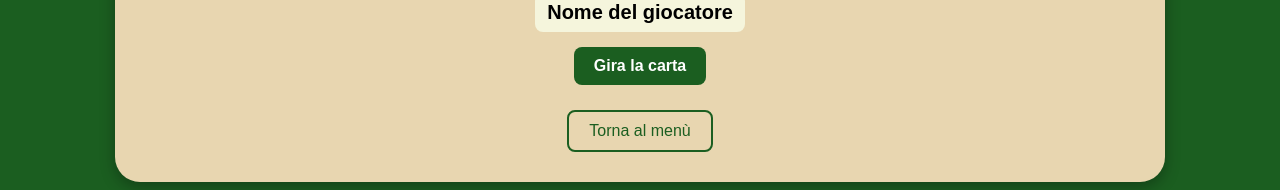
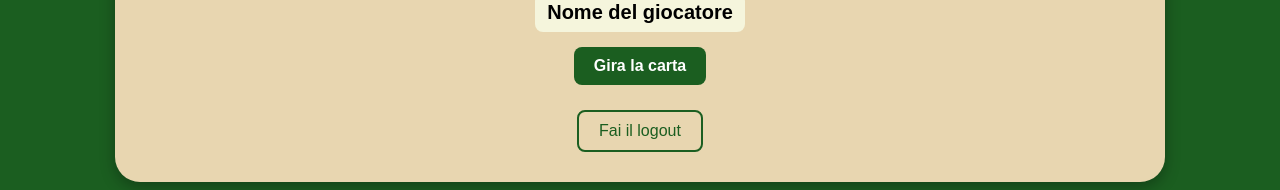
Before and after one commit to FlavioPiff/progetto_strappacamicia_piferi, a PHP site: page /gioco.php in a window 1280 px wide. Shown: the part 879-1069 px from the top of the page. Run offline with PHP 8.4, Linux system fonts and the light colour scheme; the visitor is signed in with stand-in values (Sample User, id 1).

Commit message:
Aggiungo il logout alla pagina di gioco

```diff
--- a/gioco.php
+++ b/gioco.php
@@ -45,7 +45,7 @@ if (isset($_SESSION["id_utente"]) === false){ //controllo se l'utente non ha eff
                 </div>
 
                 <div class="azioni">
-                        <a href="index.html">Torna al menù</a>
+                        <a href="php/logout.php">Fai il logout</a> <!-- permetto all'utente di uscire dal proprio account -->
                 </div>
         </div>
         <script src="logica.js"></script>
```
